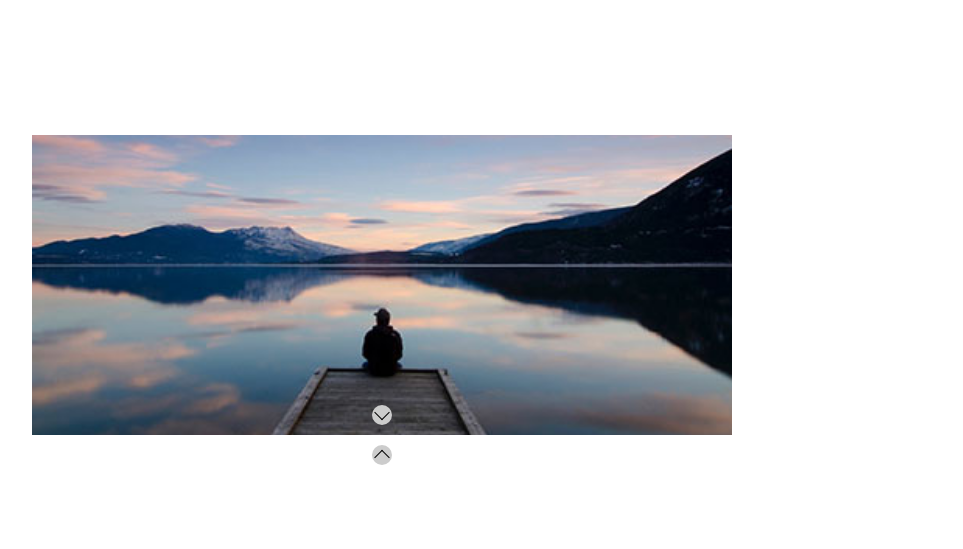
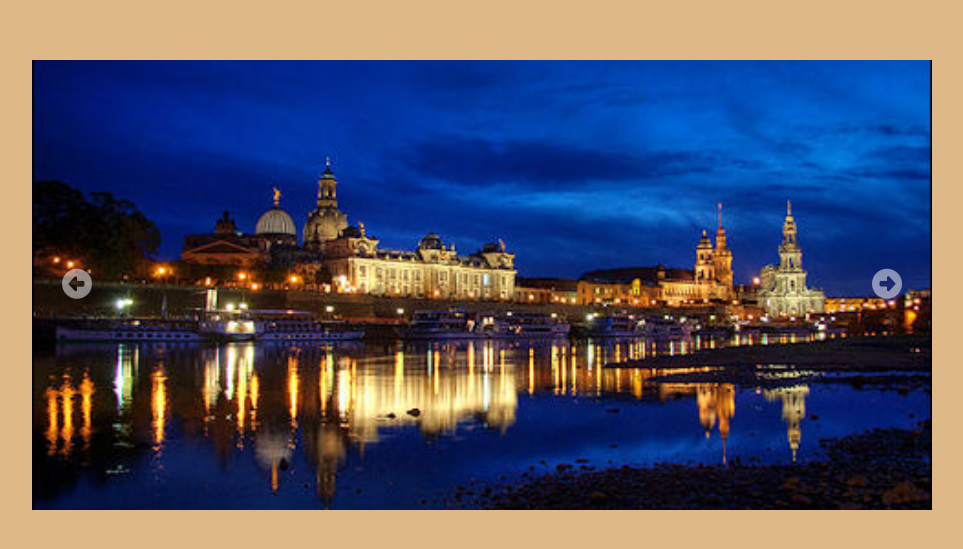
Before and after one commit to mihaipaulorban/js-array-carousel, a plain HTML site: page index.html in a window 1280 px wide. Shown: the part 115-664 px from the top of the page, without its empty margins (158-1121 px from the left). Drawn offline with Linux system fonts and the light colour scheme; files that its build step writes are made by us from their sources.

Commit message:
feat: struttura base slider no js

```diff
--- a/index.html
+++ b/index.html
@@ -1,24 +1,38 @@
 <!DOCTYPE html>
 <html lang="en">
-  <head>
-    <meta charset="UTF-8" />
-    <meta http-equiv="X-UA-Compatible" content="IE=edge" />
-    <meta name="viewport" content="width=device-width, initial-scale=1.0" />
-    <title>Carosello News</title>
-    <link rel="stylesheet" href="css/style.css" />
-  </head>
-  <body>
-    <div class="container">
-      <div class="items">
-        <div class="item active">
-          <img src="./img/01.jpg" alt="" />
-        </div>
+<head>
+  <meta charset="UTF-8">
+  <meta name="viewport" content="width=device-width, initial-scale=1.0">
+  <title>Image Carousel</title>
 
-        <div class="prev"></div>
-        <div class="next"></div>
+  <!-- CSS -->
+  <link rel="stylesheet" href="style.css">
+
+  <!-- FONTAWESOME -->
+  <link rel="stylesheet" href="https://cdnjs.cloudflare.com/ajax/libs/font-awesome/6.4.2/css/all.min.css" integrity="sha512-z3gLpd7yknf1YoNbCzqRKc4qyor8gaKU1qmn+CShxbuBusANI9QpRohGBreCFkKxLhei6S9CQXFEbbKuqLg0DA==" crossorigin="anonymous" referrerpolicy="no-referrer" />
+
+</head>
+<body>
+  <div class="container">
+    <div class="slider">
+      <div class="slide active">
+        <img src="img/01.jpg" alt="immagine 1">
       </div>
+      <div class="slide">
+        <img src="img/02.jpg" alt="immagine 2">
+      </div>
+      <div class="slide">
+        <img src="3" alt="immagine 3">
+      </div>
+      <div class="slide active">
+        <img src="img/04.jpg" alt="immagine 4">
+      </div>
+      <div class="arrow left"><i class="fa-solid fa-circle-left"></i></div>
+      <div class="arrow right"><i class="fa-solid fa-circle-right"></i></div>
     </div>
+  </div>
 
-    <script src="js/main.js"></script>
-  </body>
+  <!-- JAVA SCRIPT -->
+  <script src="script.js"></script>
+</body>
 </html>
--- a/style.css
+++ b/style.css
@@ -1,80 +1,69 @@
+/* RESET */
+
 * {
   margin: 0;
   padding: 0;
   box-sizing: border-box;
 }
 
+/* COMMON */
+
 .container {
-    width: 900px;
+  background-color: burlywood;
   height: 100vh;
-    margin: 0 auto;
   display: flex;
+  justify-content: center;
   align-items: center;
 }
 
-.items {
-    position: relative;
-    width: 700px;
-    height: 300px;
-}
-
-.item {
-    height: 100%;
-    display: none;
+.slider {
+  width: 900px;
+  height: 450px;
+  background-color: cadetblue;
   position: relative;
 }
 
-.item img {
+.slide {
+  height: 100%;
+  background-color:thistle;
+  opacity: 0;
+  position: absolute;
+  left: 0;
+  right: 0;
+  top: 0;
+  bottom: 0;
+  transition: all 0.5s;
+}
+
+.slide.active{
+  opacity: 1;
+}
+
+.slide img {
   width: 100%;
   height: 100%;
   object-fit: cover;
 }
 
-.item.active {
-    display: block;
+.arrow {
+  position: absolute;
+  top: 50%;
+  transform: translate(0, -50%);
+  z-index: 99;
+  cursor: pointer;
+  padding: 10px;
+  color: rgba(255, 255, 255, 0.5);
+  font-size: 30px;
 }
 
-.prev, .next {
-    width: 20px;
-    height: 20px;
-    margin: 10px 0;
-    border-radius: 50%;
-    background: #ccc;
-    position: absolute;
-    left: 50%;
-    transform: translate(-50%);
-    cursor: pointer;
-    z-index: 999;
+.arrow:hover {
+  color: rgba(255, 255, 255, 1);
 }
 
-.next {
-    bottom: 0;
+.arrow.left {
+  left: 20px
 }
 
-.prev::after {
-    content: '';
-    width: 10px;
-    height: 10px;
-    transform: rotate(45deg);
-    border-top: 1px solid black;
-    border-right: 1px solid black;
-    display: block;
-    position: absolute;
-    top: 35%;
-    left: 50%;
-    transform: translate(-50%) rotate(-45deg);
+.arrow.right {
+  right: 20px;
 }
-
-.next::before {
-    content: '';
-    width: 10px;
-    height: 10px;
-    transform: rotate(45deg);
-    border-top: 1px solid black;
-    border-right: 1px solid black;
-    display: block;
-    position: absolute;
-    bottom: 35%;
-    left: 50%;
-    transform: translate(-50%) rotate(135deg);
-}
```
Also changed, not shown: main.js (deleted), script.js (added). Lines whose indentation alone changed are shown as unchanged.
